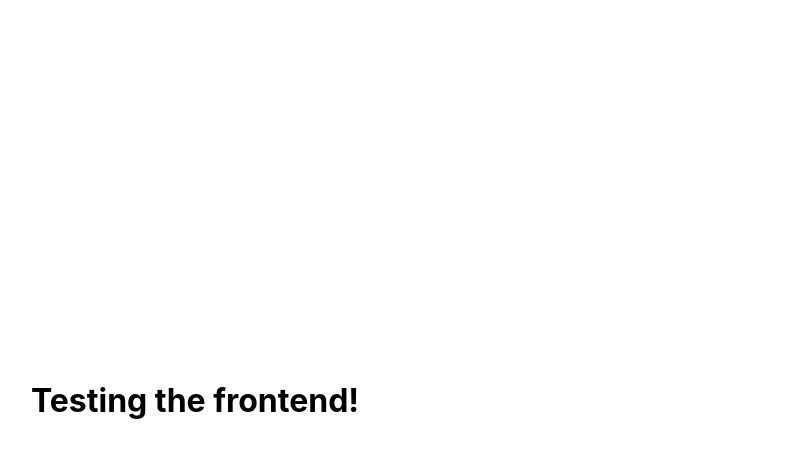
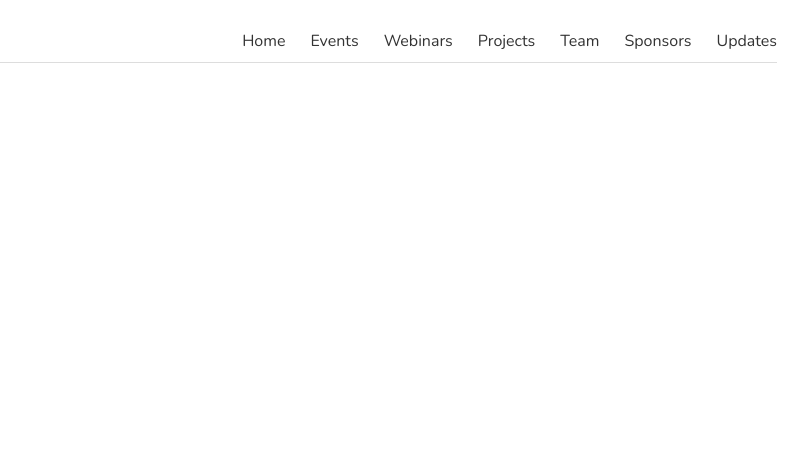
Before and after one commit to CodeChefVIT/Projectsv2, a Next.js app in the folder frontend/: page / in a window 1280 px wide. Shown: the top 458 px of the page, without its empty margins (445-1252 px from the left). Built offline with nearby package versions, Linux system fonts and the light colour scheme.

Commit message:
ft.basic navbar added

```diff
--- /dev/null
+++ b/frontend/comps/mainnavbar/Navbar.js
@@ -0,0 +1,19 @@
+import Link from 'next/link'
+
+
+const Navbar = () => {
+    return (
+        <nav>
+            <Link href="/"><a>Home</a></Link>
+            <Link href="/aboutme"><a>Events</a></Link>
+            <Link href="#"><a>Webinars</a></Link>
+            <Link href="#"><a>Projects</a></Link>
+            <Link href="#"><a>Team</a></Link>
+            <Link href="#"><a>Sponsors</a></Link>
+            <Link href="#"><a>Updates</a></Link>
+
+        </nav>
+     );
+}
+
+export default Navbar;
--- a/frontend/pages/index.js
+++ b/frontend/pages/index.js
@@ -1,11 +1,12 @@
 import Head from 'next/head'
 import Image from 'next/image'
 import styles from '../styles/Home.module.css'
+import Navbar from '../comps/mainnavbar/Navbar'
 
 export default function Home() {
   return (
-    <div className={styles.container}>
-      <h1>Testing the frontend!</h1>
+    <div>
+      <Navbar />
     </div>
   )
 }
--- a/frontend/styles/globals.css
+++ b/frontend/styles/globals.css
@@ -1,16 +1,28 @@
-html,
-body {
-  padding: 0;
-  margin: 0;
-  font-family: -apple-system, BlinkMacSystemFont, Segoe UI, Roboto, Oxygen,
-    Ubuntu, Cantarell, Fira Sans, Droid Sans, Helvetica Neue, sans-serif;
+@import url('https://fonts.googleapis.com/css2?family=Nunito:wght@300;400;600;700&display=swap');
+
+
+
+
+*{
+  font-family: "Nunito";
 }
 
 a {
-  color: inherit;
+  color: #333;
   text-decoration: none;
 }
 
-* {
-  box-sizing: border-box;
+nav {
+
+  margin: 20px 50px 50px;
+  padding: 10px 0;
+  display: flex;
+  justify-content: flex-end;
+  align-items: flex-end;
+  border-bottom: 1px solid #ddd;
+  color: white;
 }
+
+nav a {
+  margin-left: 25px;
+}
```
